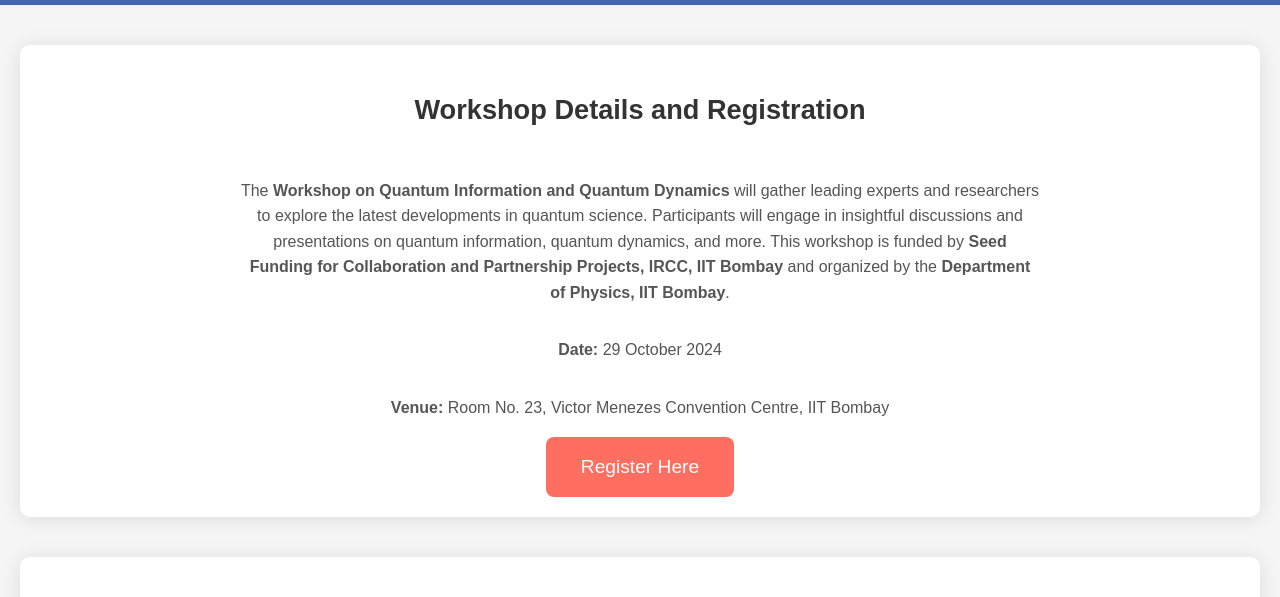
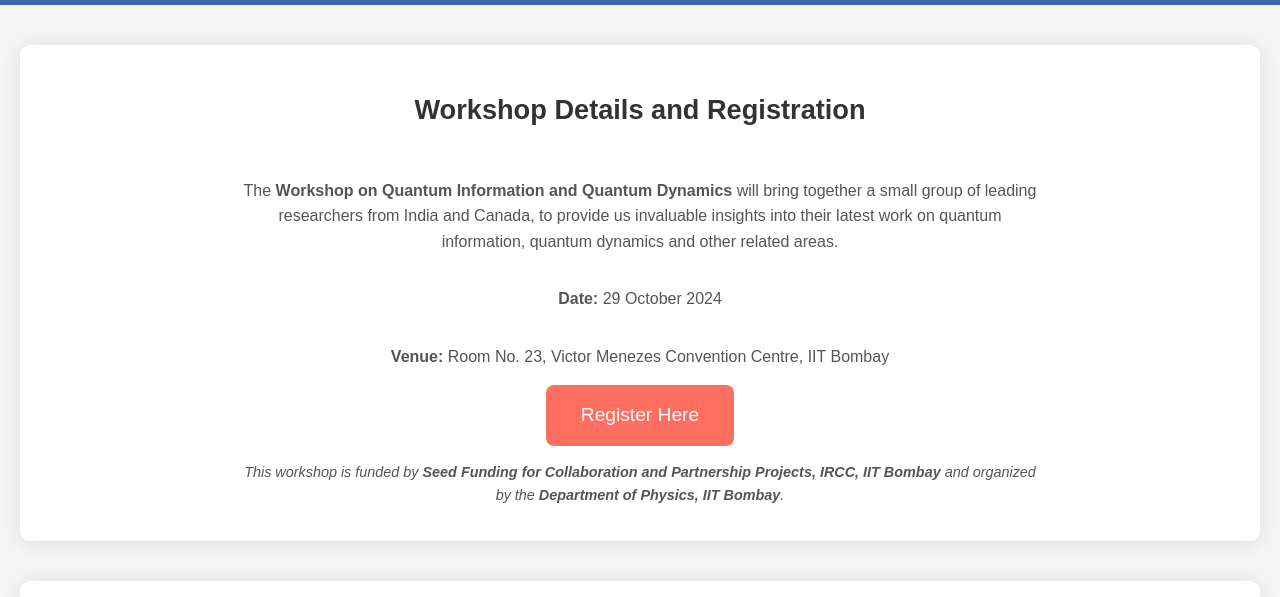
Before and after one commit to harshsharma-phd/workshop, a plain HTML site: page index.html in a window 1280 px wide. Shown: the part 164-761 px from the top of the page. Drawn offline with Linux system fonts and the light colour scheme.

Commit message:
Workshop details

```diff
--- a/index.html
+++ b/index.html
@@ -262,10 +262,11 @@
 
 <section class="centered">
     <h2>Workshop Details and Registration</h2>
-    <p>The <strong>Workshop on Quantum Information and Quantum Dynamics</strong> will gather leading experts and researchers to explore the latest developments in quantum science. Participants will engage in insightful discussions and presentations on quantum information, quantum dynamics, and more. This workshop is funded by <strong>Seed Funding for Collaboration and Partnership Projects, IRCC, IIT Bombay</strong> and organized by the <strong>Department of Physics, IIT Bombay</strong>.</p>
+    <p>The <strong>Workshop on Quantum Information and Quantum Dynamics</strong> will bring together a small group of leading researchers from India and Canada, to provide us invaluable insights into their latest work on quantum information, quantum dynamics and other related areas.</p>
     <p><strong>Date:</strong> 29 October 2024</p>
     <p><strong>Venue:</strong> Room No. 23, Victor Menezes Convention Centre, IIT Bombay</p>
     <a href="https://forms.gle/CE5rpfhuZwgxrXW17" class="btn" target="_blank">Register Here</a>
+    <p style="font-size: 0.9em; font-style: italic;">This workshop is funded by <strong>Seed Funding for Collaboration and Partnership Projects, IRCC, IIT Bombay</strong> and organized by the <strong>Department of Physics, IIT Bombay</strong>.</p>
 </section>
 
 <section>
```
